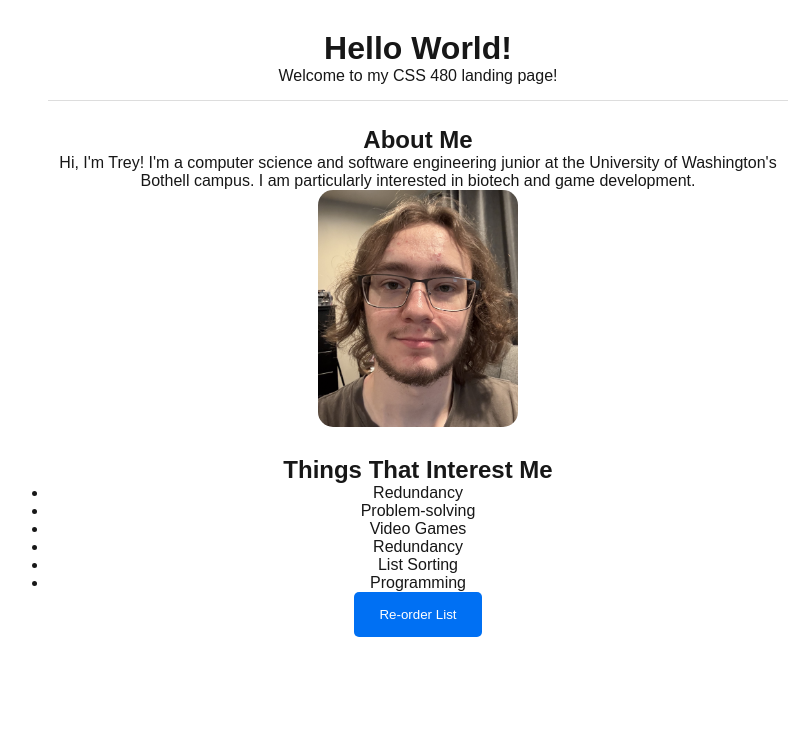
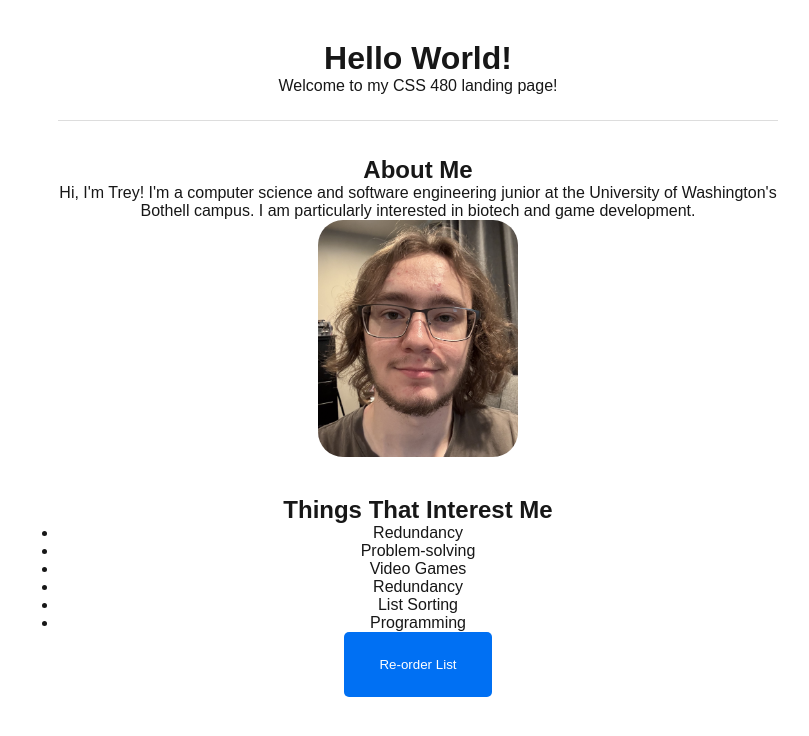
Before and after one commit to Trayouras/css-480-hello-world-new, a Next.js app: page / in a window 1280 px wide. Shown: the top 736 px of the page, without its empty margins (222-1031 px from the left). Built offline with nearby package versions, Linux system fonts and the light colour scheme.

Commit message:
Style tweaks

```diff
--- a/src/app/page.js
+++ b/src/app/page.js
@@ -57,25 +57,25 @@ export default function Home() {
 const styles = {
   container: {
     fontFamily: "Arial, sans-serif",
-    padding: "30px",
+    padding: "40px",
     textAlign: "center",
     maxWidth: "800px",
     margin: "auto",
   },
   header: {
     borderBottom: "1px solid #ddd",
-    paddingBottom: "15px",
-    marginBottom: "25px",
+    paddingBottom: "25px",
+    marginBottom: "35px",
   },
   section: {
-    marginBottom: "25px",
+    marginBottom: "35px",
   },
   image: {
     maxWidth: "200px",
-    borderRadius: "15px",
+    borderRadius: "25px",
   },
   button: {
-    padding: "15px 25px",
+    padding: "25px 35px",
     backgroundColor: "#0070f3",
     color: "#fff",
     border: "none",
```
